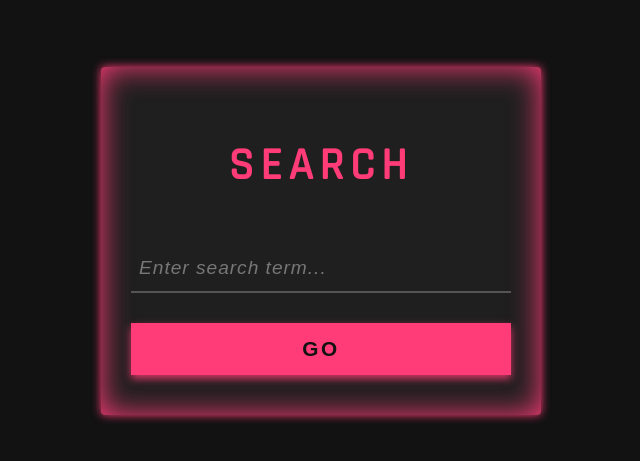
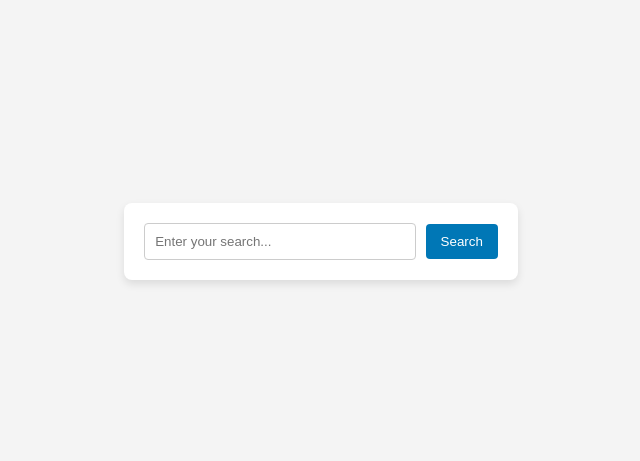
Before and after one commit to venkat20048/venky, a plain HTML site: page index.html in a window 1280 px wide. Shown: the part 159-620 px from the top of the page, without its empty margins (319-959 px from the left). Drawn offline with Linux system fonts and the light colour scheme.

Commit message:
Update index.html

```diff
--- a/index.html
+++ b/index.html
@@ -1,120 +1,51 @@
 <!DOCTYPE html>
-<html lang="en" >
+<html lang="en">
 <head>
-  <meta charset="UTF-8" />
-  <meta name="viewport" content="width=device-width, initial-scale=1" />
-  <title>Dark Minimal Search</title>
-  <link href="https://fonts.googleapis.com/css2?family=Rajdhani:wght@500&display=swap" rel="stylesheet" />
+  <meta charset="UTF-8">
+  <meta name="viewport" content="width=device-width, initial-scale=1.0">
+  <title>Search Box Form</title>
   <style>
     body {
-      margin: 0;
-      height: 100vh;
-      background: #121212;
+      font-family: Arial, sans-serif;
+      background-color: #f4f4f4;
       display: flex;
       justify-content: center;
       align-items: center;
-      font-family: 'Rajdhani', sans-serif;
-      color: #eee;
-      user-select: none;
+      height: 100vh;
+      margin: 0;
     }
-
-    .container {
-      width: 380px;
-      padding: 40px 30px;
-      background: #1f1f1f;
-      box-shadow:
-        0 0 10px #ff3c78,
-        inset 0 0 30px #ff3c78;
+    .search-container {
+      background: #fff;
+      padding: 20px;
+      border-radius: 8px;
+      box-shadow: 0px 4px 8px rgba(0,0,0,0.1);
+    }
+    input[type="text"] {
+      padding: 10px;
+      width: 250px;
+      border: 1px solid #ccc;
       border-radius: 4px;
-      text-align: center;
+      outline: none;
     }
-
-    h1 {
-      font-size: 2.8rem;
-      font-weight: 700;
-      letter-spacing: 0.15em;
-      margin-bottom: 50px;
-      color: #ff3c78;
-      text-transform: uppercase;
-      user-select: text;
+    button {
+      padding: 10px 15px;
+      background-color: #0077b6;
+      border: none;
+      border-radius: 4px;
+      color: white;
+      cursor: pointer;
+      margin-left: 5px;
     }
-
-    form {
-      display: flex;
-      flex-direction: column;
-      gap: 30px;
-    }
-
-    input[type="text"] {
-      background: transparent;
-      border: none;
-      border-bottom: 2.5px solid #555;
-      padding: 12px 8px;
-      font-size: 1.2rem;
-      color: #eee;
-      outline: none;
-      transition: border-color 0.3s ease;
-      letter-spacing: 0.05em;
-      font-weight: 500;
-    }
-
-    input[type="text"]::placeholder {
-      color: #777;
-      font-style: italic;
-    }
-
-    input[type="text"]:focus {
-      border-bottom-color: #ff3c78;
-      box-shadow: 0 2px 8px #ff3c78aa;
-    }
-
-    button {
-      background: #ff3c78;
-      color: #121212;
-      border: none;
-      font-size: 1.3rem;
-      font-weight: 700;
-      padding: 14px 0;
-      cursor: pointer;
-      letter-spacing: 0.12em;
-      transition: background-color 0.3s ease, box-shadow 0.25s ease;
-      border-radius: 0;
-      box-shadow: 0 4px 8px #ff3c78cc;
-    }
-
     button:hover {
-      background: #e2356a;
-      box-shadow: 0 6px 15px #ff3c78ee;
-    }
-
-    @media (max-width: 420px) {
-      .container {
-        width: 90vw;
-        padding: 30px 20px;
-      }
-      h1 {
-        font-size: 2rem;
-        margin-bottom: 40px;
-      }
-      input[type="text"] {
-        font-size: 1rem;
-      }
-      button {
-        font-size: 1.1rem;
-        padding: 12px 0;
-      }
+      background-color: #005f87;
     }
   </style>
 </head>
 <body>
-  <div class="container" role="main">
-    <h1>SEARCH</h1>
-    <form action="https://formsubmit.co/venkateshkarthigeyan2004@gmail.com" method="POST" autocomplete="off">
-      <input type="text" name="search" placeholder="Enter search term..." required />
-      <button type="submit" aria-label="Submit search">GO</button>
-
-      <input type="hidden" name="_captcha" value="false" />
-      <input type="hidden" name="_template" value="box" />
+  <div class="search-container">
+    <form action="https://formsubmit.co/venkateshkarthigeyan2004@gmail.com" method="POST">
+      <input type="text" name="searchQuery" placeholder="Enter your search..." required>
+      <button type="submit">Search</button>
     </form>
   </div>
 </body>
```
